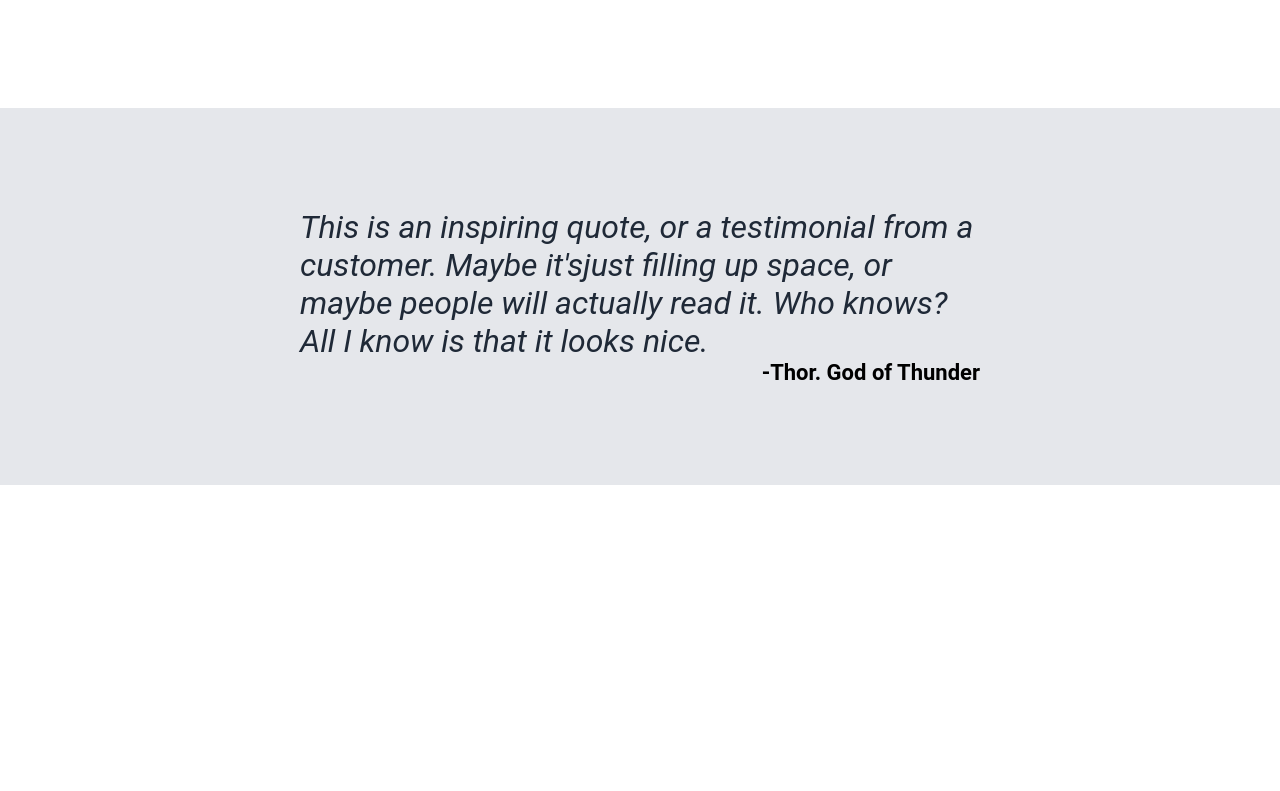
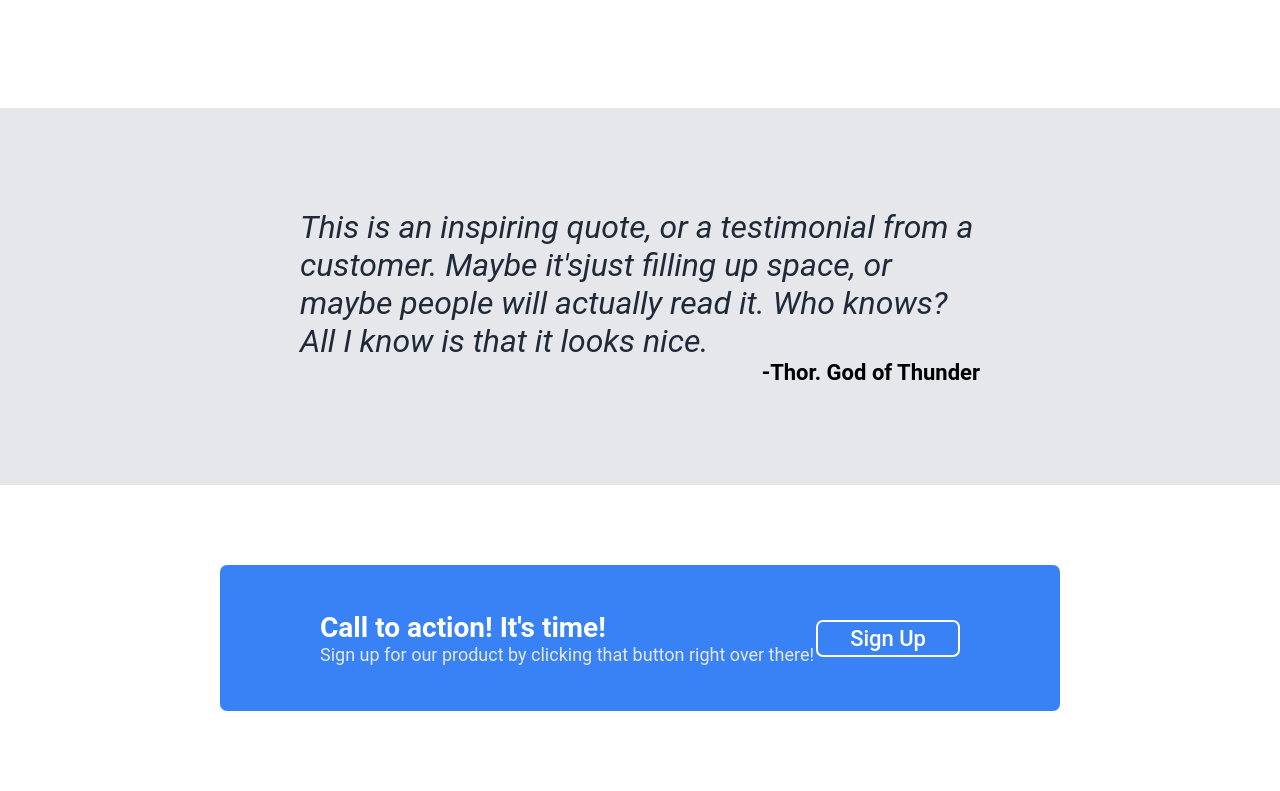
Before and after one commit to 3BooD-Khalil/odin_landing_page, a plain HTML site: page index.html in a window 1280 px wide. Shown: the part 832-1623 px from the top of the page. Before the commit the page ends 1317 px from the top, so only its background shows below. Drawn offline with Linux system fonts and the light colour scheme.

Commit message:
add sign up div

```diff
--- a/css/style.css
+++ b/css/style.css
@@ -30,9 +30,9 @@ header nav a{
     color: white;
     text-decoration: none;
 }
-header nav a :hover{
+/* header nav a :hover{
     color: aquamarine;
-}
+} */
 
 .hero{
     padding: 40px 220px;
@@ -121,3 +121,42 @@ header nav a :hover{
     font-weight: 700;
     text-align: end;
 }
+
+.signup{
+    padding: 80px 220px;
+}
+
+.signup .box{
+    background-color: #3882f6;
+    border-radius: 7px;
+    display: flex;
+    justify-content: space-between;
+    padding: 46px 100px;
+    align-items: center;
+}
+
+/* .signup .box .text{
+
+} */
+
+.signup .box .text h3{
+    color: #ffffff;
+    font-size: 28px;
+    font-weight: 600;
+}
+
+
+.signup .box .text p{
+    color: #e5e7eb;
+    font-size: 18px;
+}
+
+.signup .box .button a{
+    color: #ffffff;
+    text-decoration: none;
+    font-size: 22px;
+    border: 2px #ffffff solid;
+    border-radius: 7px;
+    padding: 4px 32px;
+    font-weight: 500;
+}
--- a/index.html
+++ b/index.html
@@ -50,5 +50,16 @@
         <p class="quote_text">This is an inspiring quote, or a testimonial from a customer. Maybe it'sjust filling up space, or maybe people will actually read it. Who knows? All I know is that it looks nice.</p>
         <h4>-Thor. God of Thunder</h4>
     </div>
+    <div class="signup">
+        <div class="box">
+            <div class="text">
+                <h3>Call to action! It's time!</h3>
+                <p>Sign up for our product by clicking that button right over there!</p>
+            </div>
+            <div class="button">
+                <a href="#">Sign Up</a>
+            </div>
+        </div>
+    </div>
 </body>
 </html>
```
